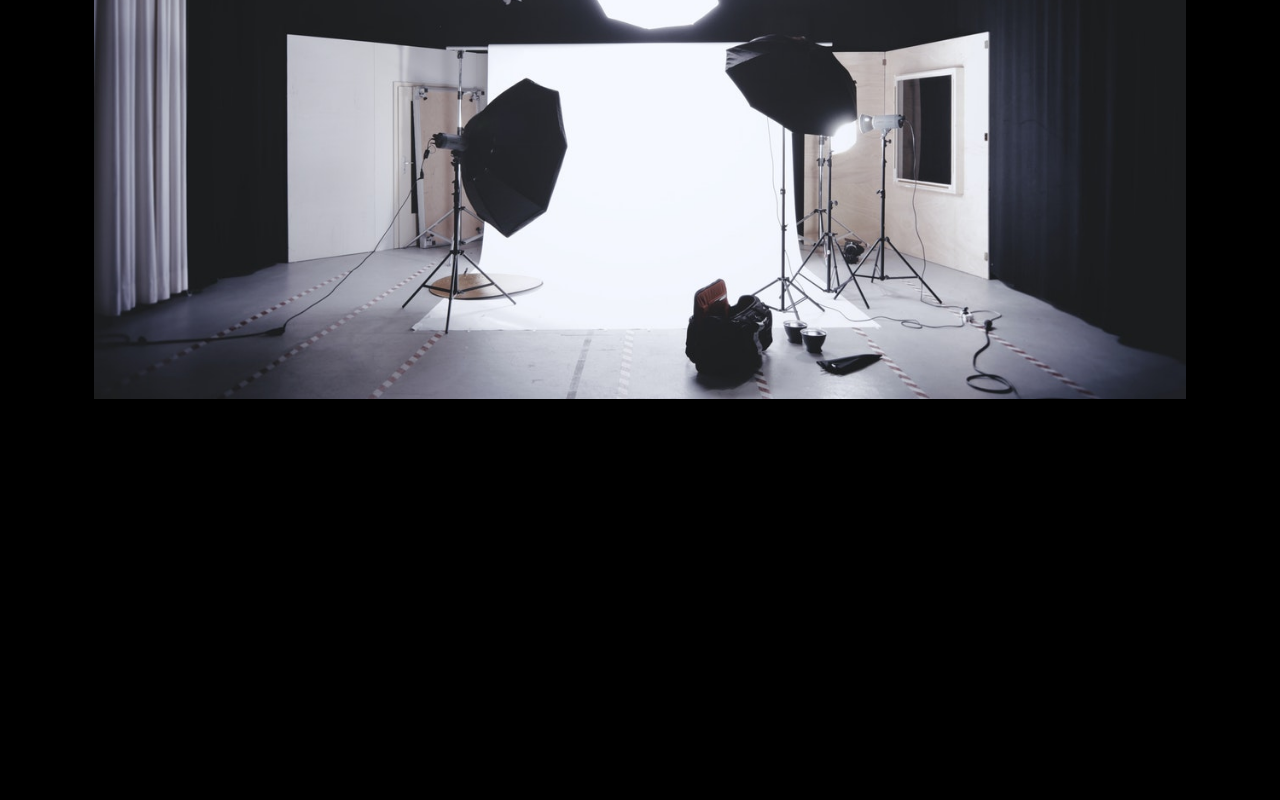
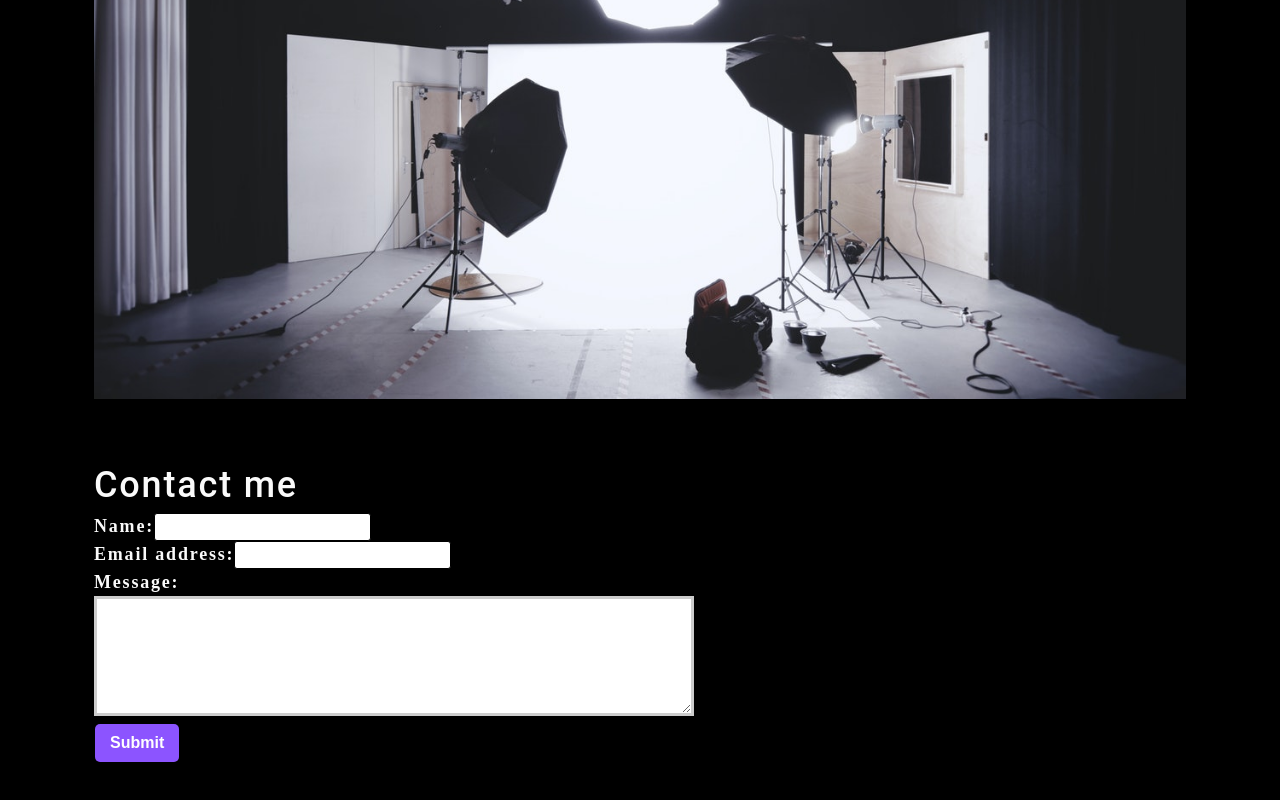
Before and after one commit to Demsley1/photo-port, a React (Create React App) app: page / in a window 1280 px wide. Shown: the part 1582-2382 px from the top of the page. Before the commit the page ends 2095 px from the top, so only its background shows below. Built offline with nearby package versions, Linux system fonts and the light colour scheme.

Commit message:
added contact form component

```diff
--- a/src/App.js
+++ b/src/App.js
@@ -2,6 +2,7 @@
 import About from './components/About'
 import Nav from './components/Nav'
 import Gallery from './components/Gallery'
+import Contact from './components/Contact'
 import './App.css';
 
 function App() {
@@ -31,6 +32,7 @@
           currentCategory={currentCategory}
           />
           <About></About>
+          <Contact />
         </div>
       </main>
     </div>
--- /dev/null
+++ b/src/components/Contact/index.js
@@ -0,0 +1,26 @@
+import React from 'react';
+
+function ContactForm() {
+    return (
+        <section>
+            <h1>Contact me</h1>
+            <form id="contact-form">
+                <div>
+                    <label htmlFor="name">Name:</label>
+                    <input type="text" name="name"  />
+                </div>
+                <div>
+                    <label htmlFor="email">Email address:</label>
+                    <input type="email" name="email"  />
+                </div>
+                <div>
+                    <label htmlFor="message">Message:</label>
+                    <textarea name="message" rows="5"  />
+                </div>
+                <button type="submit" id="contact-submit">Submit</button>
+            </form>
+        </section>
+    )
+}
+
+export default ContactForm;
```
